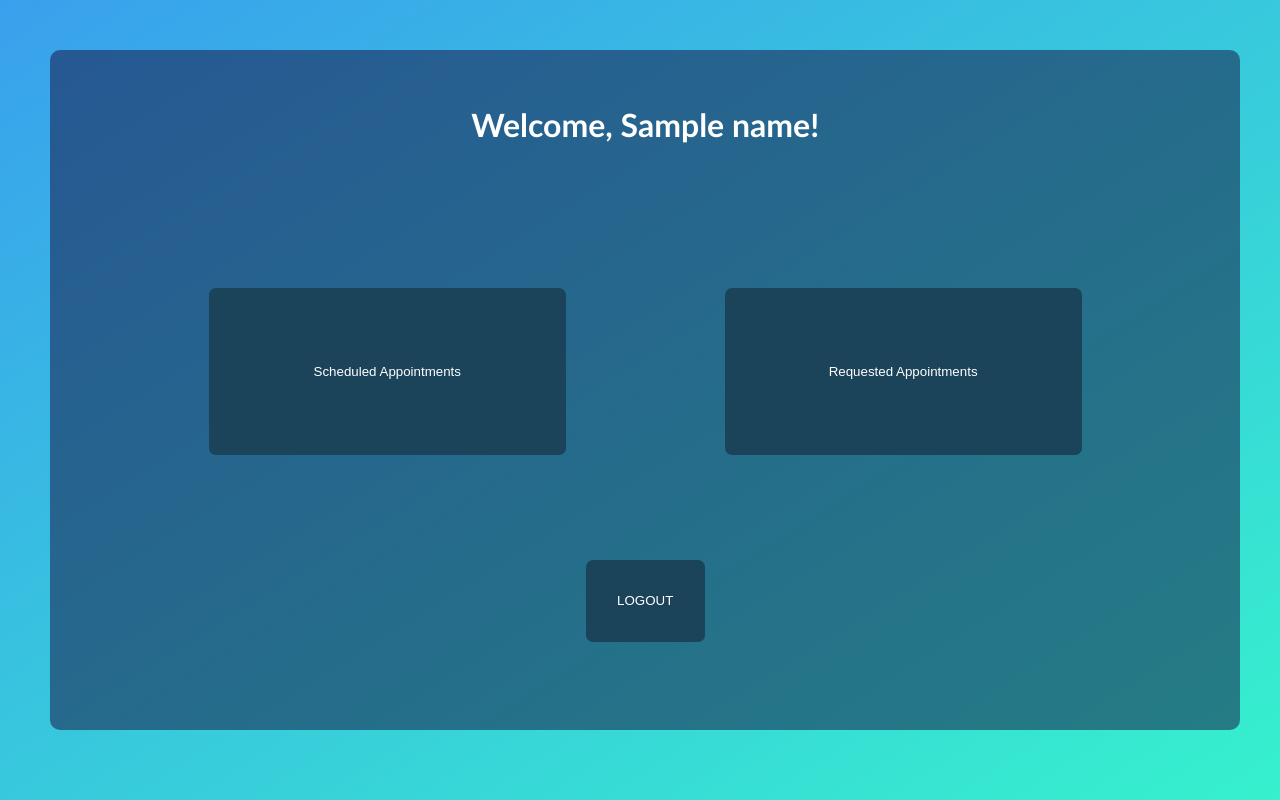
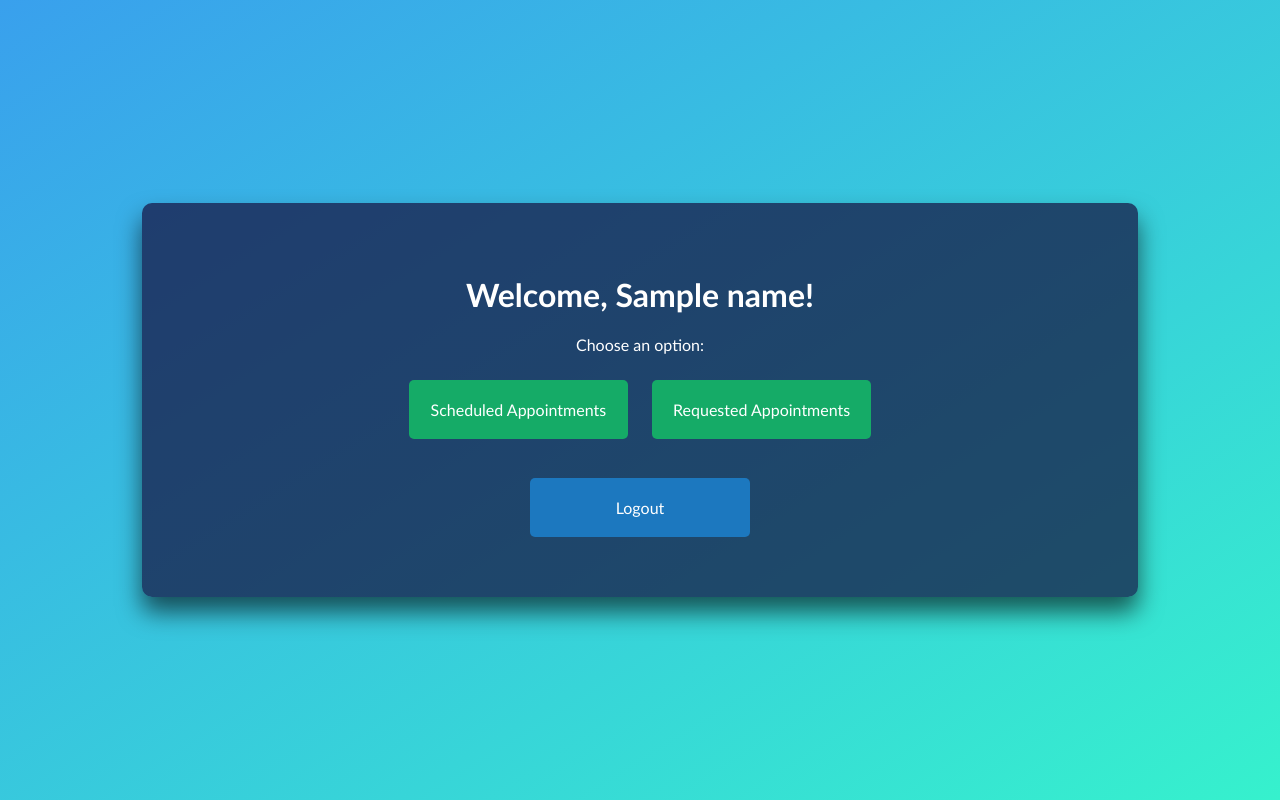
Before and after one commit to maitreyikar/HospitalAdministrationSystem, a Flask app: template templates/home_rec.html in a window 1280 px wide. Run offline with Flask 3, Linux system fonts and the light colour scheme; the template is opened without the code that fills it: most values are stand-ins (such as "Sample title", 1, 10 or a date in 2020).

```diff
--- a/main.py
+++ b/main.py
@@ -56,7 +56,22 @@ def login(user_type):
 @app.route("/home/<user_type>/<user_name>")
 def home_pat(user_type, user_name):
     if "loggedin" in session:
-        return render_template(f"home_{user_type[:3]}.html", name = user_name)
+        return render_template(f"home_{user_type[:3]}.html", type = user_type, name = user_name)
+    else:
+        return redirect(f"/login/{user_type}")
+
+@app.route("/home/<user_type>/<user_name>/requestAppointment")
+def requestAppointment(user_type, user_name):
+    if "loggedin" in session:
+
+        connection = mysql.connector.connect(**mysql_config)
+        cursor = connection.cursor()
+        cursor.execute(f'select distinct Department from Doctor;')
+        departments = cursor.fetchall()
+        cursor.close()
+        connection.close()
+
+        return render_template(f"request_appt.html", type = user_type, name = user_name, departments = departments)
     else:
         return redirect(f"/login/{user_type}")
 
--- a/templates/home_rec.html
+++ b/templates/home_rec.html
@@ -1,79 +1,62 @@
+<!DOCTYPE html>
 <html>
 <head>
     <title>Login</title>
     <style>
-            html{
+        html {
             background: linear-gradient(to bottom right, #39a0ed 0%, #36f1cd 100%);
             font-size: 2ch;
-                font-family:'Trebuchet MS', 'Lucida Sans Unicode', 'Lucida Grande', 'Lucida Sans', Arial, sans-serif
+            font-family: 'Trebuchet MS', 'Lucida Sans Unicode', 'Lucida Grande', 'Lucida Sans', Arial, sans-serif;
         }
-            body{
+        body {
             margin: 0px;
+            display: flex;
+            justify-content: center;
+            align-items: center;
+            height: 100vh;
         }
-            #content{
-                background: rgba(21, 14, 60, 0.5);
-                margin: 50px;
-                height: 85%;
-                width: 93%;
+        #content {
+            background: rgba(21, 14, 60, 0.7);
+            box-shadow: 0 15px 25px rgb(0,0,0,0.6);
+            width: 70%;
+            text-align: center;
+            padding: 50px;
             border-radius: 10px;
-                display: flex;
-                flex-direction: column;
-                justify-content: space-evenly;
-            }
-            #options{
-                height: 35%;
-                width: 100%;
-                display: flex;
-                flex-direction: row;
-                justify-content: space-evenly;
-            }
-            #logout{
-                height: 20%;
-                width: 100%;
-            }
-            #options > form{
-                width: 30%;
-                height: 70%;
-            }
-            #logout > center > form{
-                width: 10%;
-                height: 60%;
-            }
-            #btn{
-                background-color: #1b435a;
-                width: 100%;
-                height: 100%;
-                border-radius: 7px;
-                border: 0px;
-                white-space: normal;
             color: white;
         }
-            h1{
+
+        .button {
+            display: inline-block;
+            padding: 20px 20px;
+            width: 20%;
+            background-color: #15ab67;
             color: white;
+            border: none;
+            border-radius: 5px;
+            cursor: pointer;
+            margin: 10px;
+            text-decoration: none;
+            transition: background-color 0.3s;
         }
-            #welc{
-                height: 25%;
+
+        .button:hover {
+            background-color: #118d55;
+        }
+
+        h1 {
+            color: white;
         }
     </style>
 </head>
 <body>
-        <div id = "content">
-            <div id="welc"><center><h1>Welcome, {{name}}!</h1></center></div>
-            <div id = "options">
-                <form action = "/scheduledAppointments" method = "GET">
-                    <input id = "btn" type = "submit" value = "Scheduled Appointments"/>
-                </form>
-                <form action = "/requestedAppointments" method = "GET">
-                    <input id = "btn" type = "submit" value = "Requested Appointments"/>
-                </form>
-            </div>
-            <div id = "logout">
+    <div id="content">
         <center>
-                    <form action = "/logout/receptionist">
-                        <input id = "btn" type = "submit" value = "LOGOUT"/>
-                    </form>
+            <h1>Welcome, {{ name }}!</h1>
+            <p>Choose an option:</p>
+            <a href="/home/{{type}}/{{name}}/scheduledAppointment" class="button">Scheduled Appointments</a>
+            <a href="/home/{{type}}/{{name}}/requestedAppointments" class="button">Requested Appointments</a></center><br>
+            <a href="/logout/receptionist" class="button" style="background-color: #1c78bf;">Logout</a>
         </center>
-            </div>
     </div>
 </body>
 </html>
--- a/templates/log_doc.html
+++ b/templates/log_doc.html
@@ -11,7 +11,7 @@
                 transform: translate(-50%, -50%);
                 background: #1b435a;
                 box-sizing: border-box;
-                box-shadow: 0 15px 25px rgb(0,0,0,0.6);
+                box-shadow: 0 10px 20px rgb(0,0,0,0.6);
                 border-radius: 10px;
                 color: white;
             }
--- a/templates/log_rec.html
+++ b/templates/log_rec.html
@@ -11,7 +11,7 @@
                 transform: translate(-50%, -50%);
                 background: #1b435a;
                 box-sizing: border-box;
-                box-shadow: 0 15px 25px rgb(0,0,0,0.6);
+                box-shadow: 0 10px 20px rgb(0,0,0,0.6);
                 border-radius: 10px;
                 color: white;
             }
```
Also changed, not shown: templates/home_doc.html (+39 -56 lines), templates/home_pat.html (+39 -56 lines), templates/log_pat.html (+2 -5 lines), templates/request_appt.html (+45 -50 lines). Lines whose indentation alone changed are shown as unchanged.
